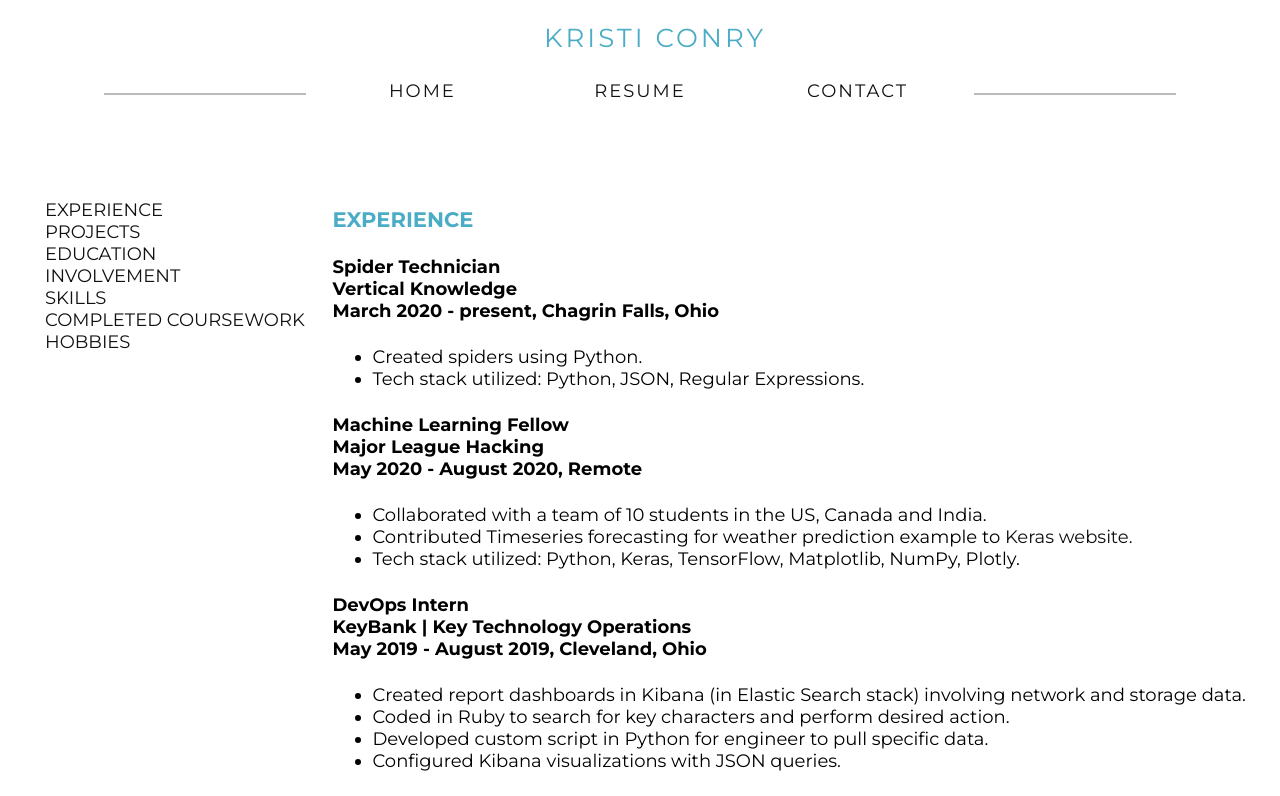
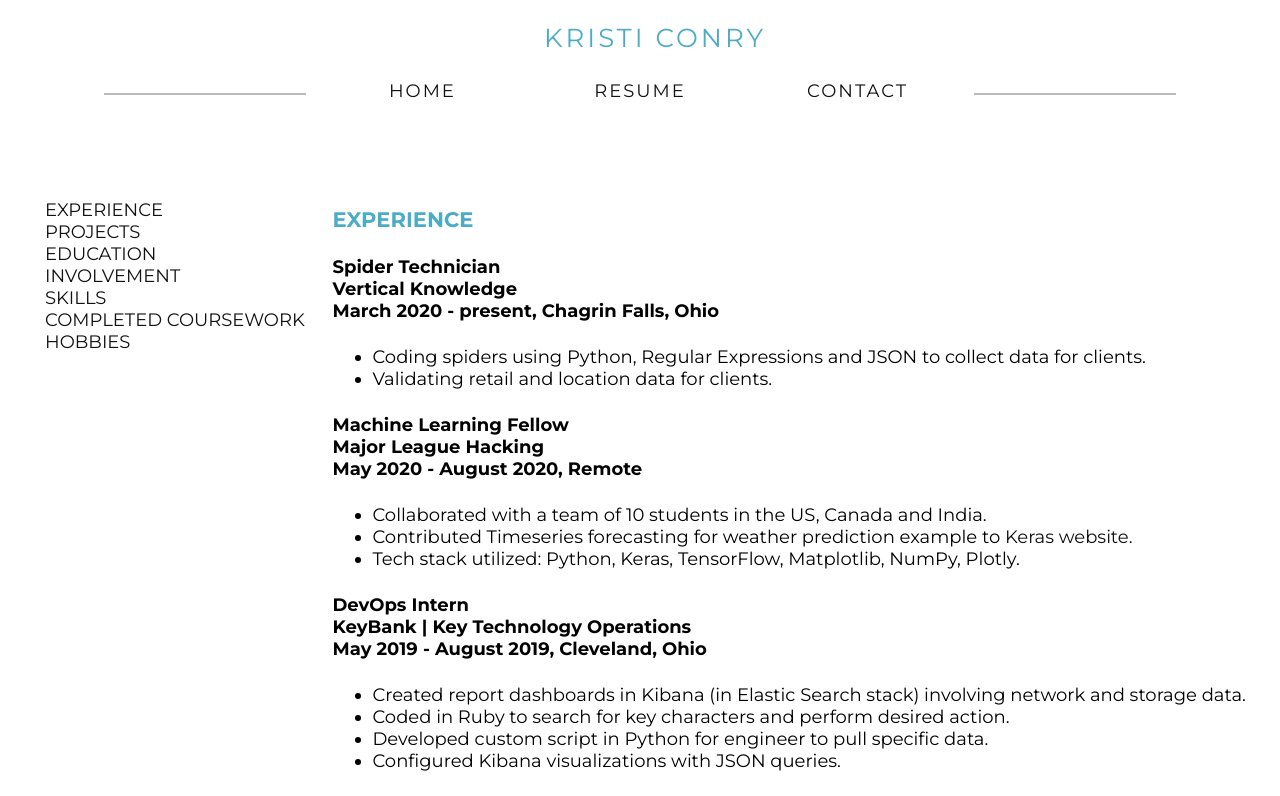
Before and after one commit to ktakattack/website, an Angular app: page /resume in a window 1280 px wide. Shown: the top 796 px of the page. Built offline with nearby package versions, Linux system fonts and the light colour scheme.

Commit message:
adding more description

```diff
--- a/src/app/resume/resume.component.html
+++ b/src/app/resume/resume.component.html
@@ -40,8 +40,9 @@
             March 2020 - present, Chagrin Falls, Ohio
         </h4>
         <ul>
-            <li> Created spiders using Python.</li>
-            <li> Tech stack utilized: Python, JSON, Regular Expressions.</li>
+            <li> Coding spiders using Python, Regular Expressions and JSON to collect data for clients.</li>
+            <li> Validating retail and location data for clients.</li>
+
         </ul>
 
         <h4>
```
